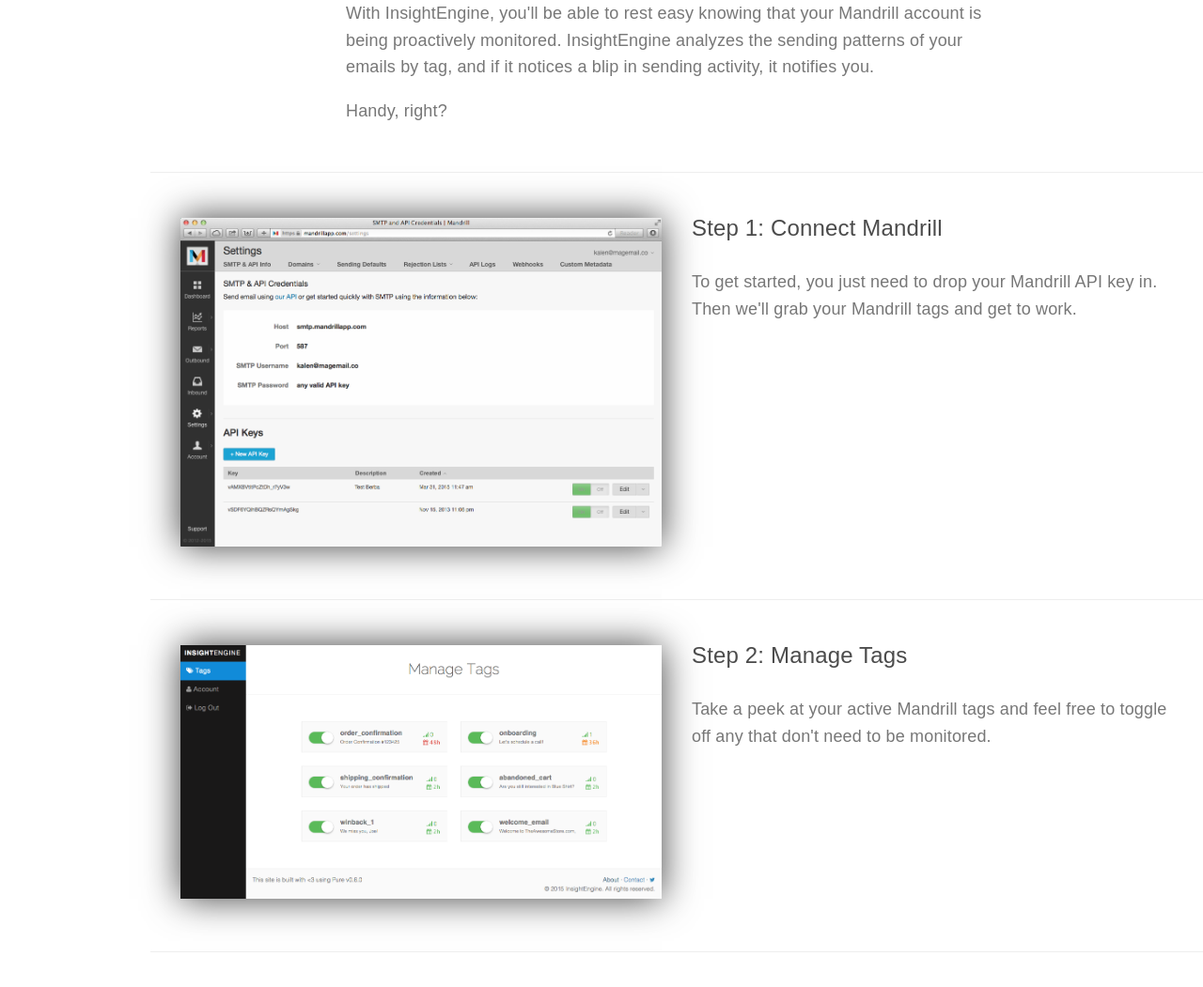
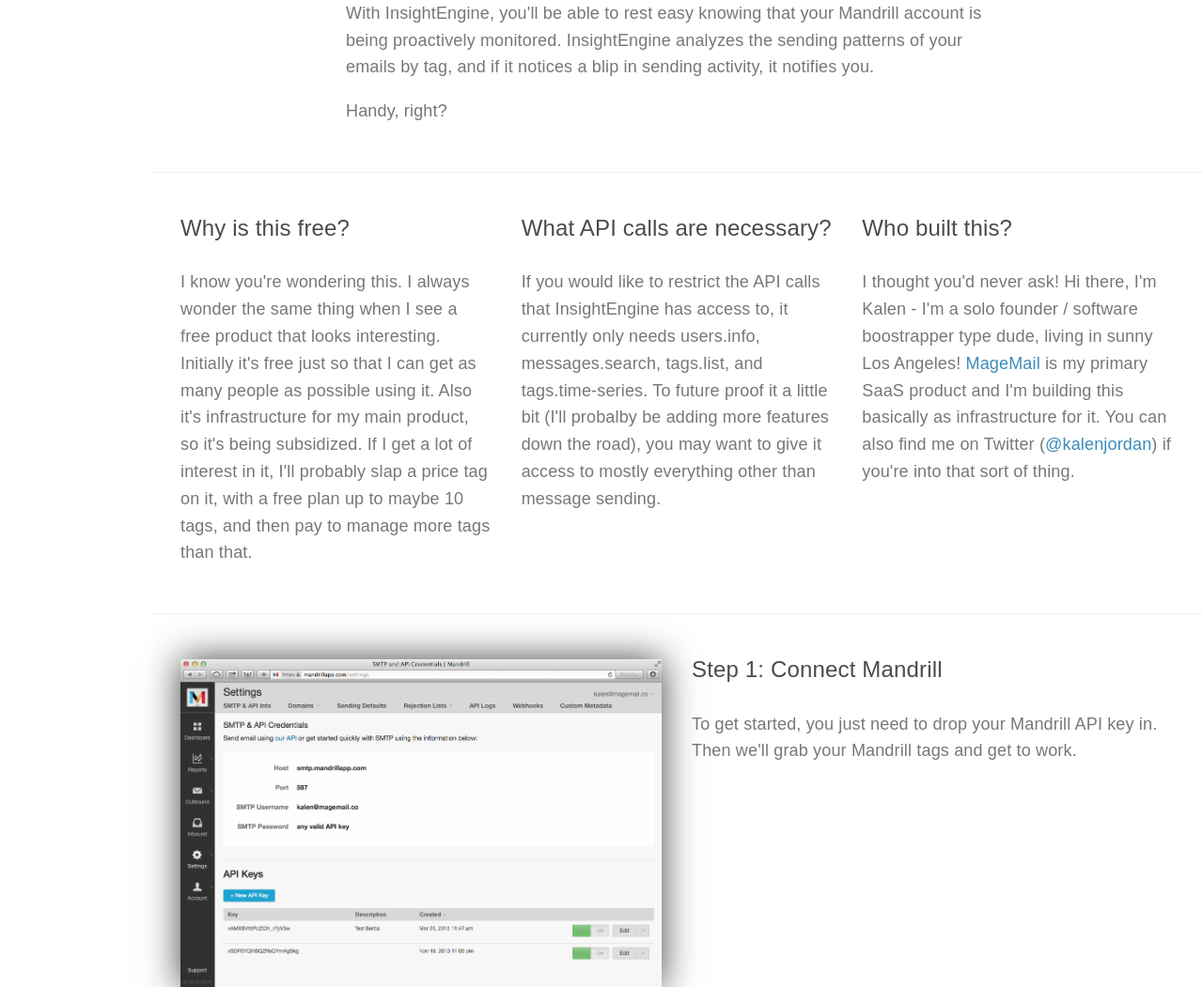
Before and after one commit to kalenjordan/insightengine, a PHP site: template template/index.html.twig in a window 1280 px wide. Shown: the part 857-1908 px from the top of the page at 94% size. Run offline with PHP 8.4, Linux system fonts and the light colour scheme; the template is opened without the code that fills it, so the values that code supplies are empty; style sheets or scripts are compiled from the project's sources; some libraries are stand-ins or nearby versions.

Commit message:
Add some FAQs

```diff
--- a/template/index.html.twig
+++ b/template/index.html.twig
@@ -119,6 +119,37 @@
                 </p>
             </div>
         </div>
+        <div class="marketing l-wrap pure-g">
+            <div class="content pure-u-1 u-sm-1-2 u-xl-1-3">
+                <h3 class="marketing-header">Why is this free?</h3>
+                <p>
+                    I know you're wondering this.  I always wonder the same thing when I see a free
+                    product that looks interesting.  Initially it's free just so that I can get as many
+                    people as possible using it.  Also it's infrastructure for my main product, so it's
+                    being subsidized.  If I get a lot of interest in it, I'll probably slap a price
+                    tag on it, with a free plan up to maybe 10 tags, and then pay to manage more tags than that.
+                </p>
+            </div>
+
+            <div class="content pure-u-1 u-sm-1-2 u-xl-1-3">
+                <h3 class="marketing-header">What API calls are necessary?</h3>
+                <p>
+                    If you would like to restrict the API calls that InsightEngine has access to,
+                    it currently only needs users.info, messages.search, tags.list, and tags.time-series.
+                    To future proof it a little bit (I'll probalby be adding more features down the road),
+                    you may want to give it access to mostly everything other than message sending.
+                </p>
+            </div>
+
+            <div class="content pure-u-1 u-sm-1-2 u-xl-1-3">
+                <h3 class="marketing-header">Who built this?</h3>
+                <p>
+                    I thought you'd never ask!  Hi there, I'm Kalen - I'm a solo founder / software boostrapper
+                    type dude, living in sunny Los Angeles!  <a href="http://magemail.co/" tarbet="_blank">MageMail</a> is my primary SaaS product and I'm building this basically as
+                    infrastructure for it.  You can also find me on Twitter (<a href="https://twitter.com/kalenjordan" target="_blank">@kalenjordan</a>) if you're into that sort of thing.
+                </p>
+            </div>
+        </div>
 
         <div class="marketing how-it-works l-wrap pure-g">
             <div class="marketing-diagram content pure-u-1 u-sm-2-3 u-md-1-2">
@@ -198,6 +229,19 @@
     </div> <!-- #main -->
 </div> <!-- #layout -->
 
+{% if local.https_only %}
+    <script>
+        (function(i,s,o,g,r,a,m){i['GoogleAnalyticsObject']=r;i[r]=i[r]||function(){
+            (i[r].q=i[r].q||[]).push(arguments)},i[r].l=1*new Date();a=s.createElement(o),
+                m=s.getElementsByTagName(o)[0];a.async=1;a.src=g;m.parentNode.insertBefore(a,m)
+        })(window,document,'script','//www.google-analytics.com/analytics.js','ga');
+
+        ga('create', 'UA-42510916-3', 'auto');
+        ga('send', 'pageview');
+
+    </script>
+{% endif %}
+
 <script>
     InsightEngine_Data = typeof(InsightEngine_Data) != 'undefined' ? InsightEngine_Data : {};
     InsightEngine_Data.base_url = '{{ base_url }}';
```
Also changed, not shown: template/manage/_base.html.twig (+13 -0 lines).
